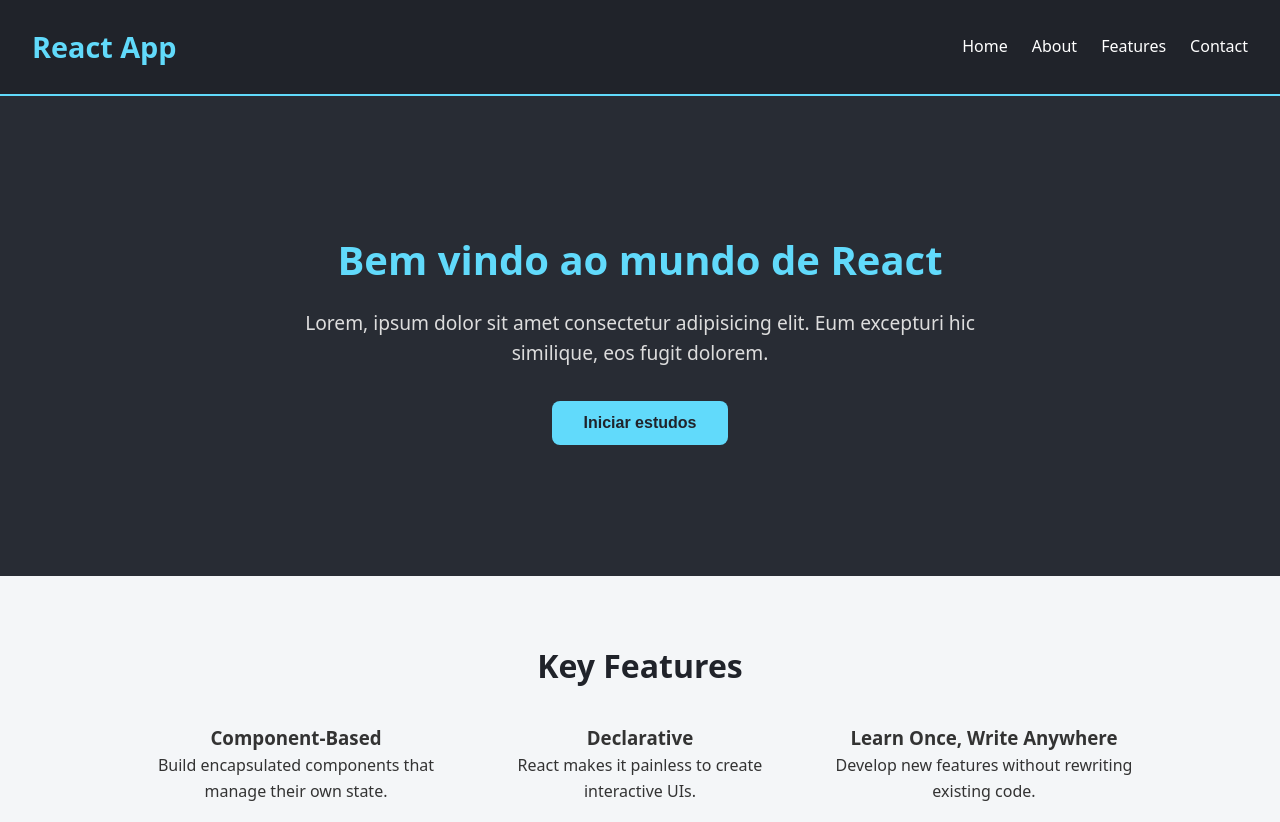
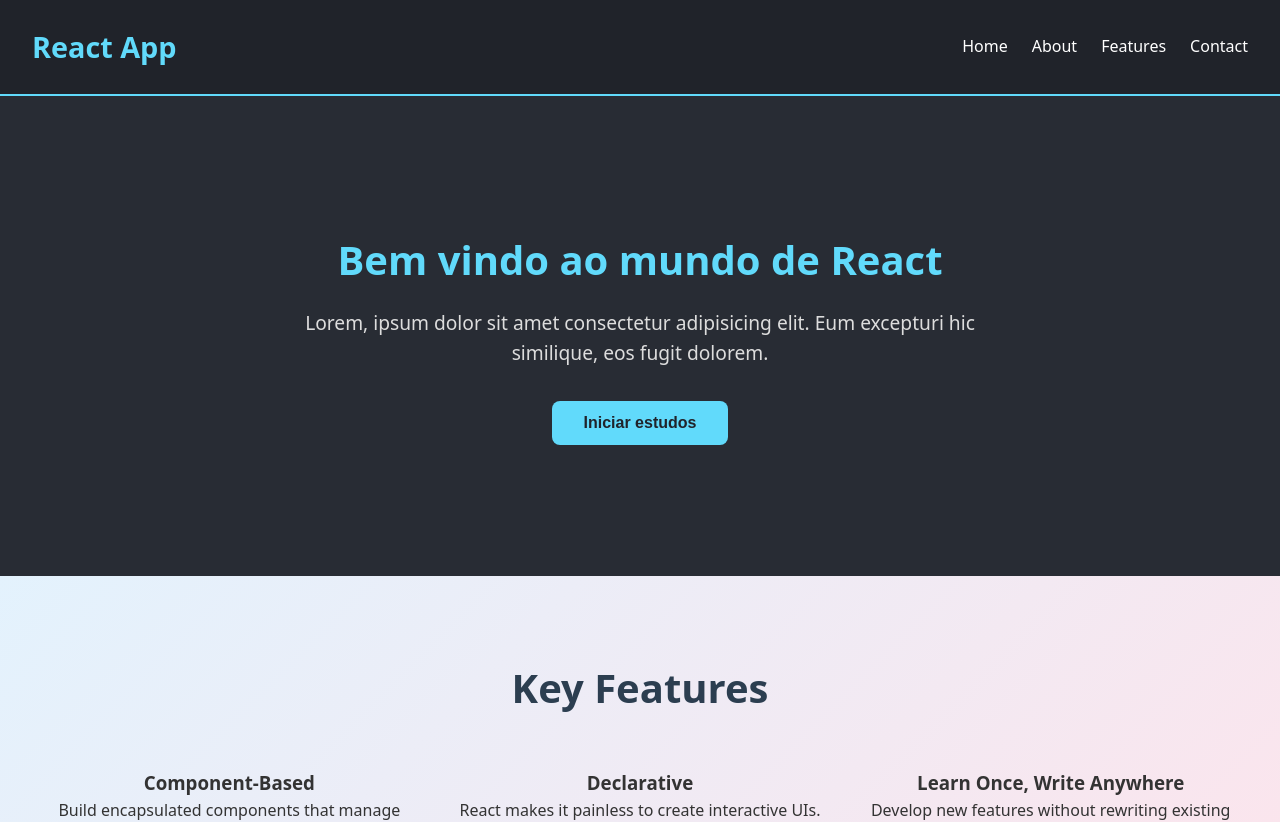
Before and after one commit to sarasmorais/react-zero, a React (Vite) app: page / in a window 1280 px wide. Shown: the top 822 px of the page. Built offline with nearby package versions, Linux system fonts and the light colour scheme.

Commit message:
mudando css features

```diff
--- a/src/components/Features/Features.css
+++ b/src/components/Features/Features.css
@@ -1,43 +1,45 @@
 .features {
-    padding: 4rem 2rem;
-    background-color: #f4f6f8;
+    padding: 5rem 2rem;
+    background: linear-gradient(135deg, #e3f2fd, #fce4ec);
     text-align: center;
 }
 
 .features h2 {
-    font-size: 2rem;
-    margin-bottom: 2rem;
-    color: #20232a;
+    font-size: 2.5rem;
+    margin-bottom: 3rem;
+    color: #2c3e50;
 }
 
 .features-grid {
     display: grid;
-    grid-template-columns: repeat(auto-fit, minmax(250px, 1fr));
+    grid-template-columns: repeat(auto-fit, minmax(280px, 1fr));
     gap: 2rem;
-    max-width: 1000px;
+    max-width: 1200px;
     margin: 0 auto;
 }
 
 .features-card {
-    background-color: #ffffff;
-    border-radius: 12px;
+    background: #ffffff;
+    border-radius: 16px;
     padding: 2rem;
-    box-shadow: 0 4px 10px rgba(0, 0, 0, 0.08);
+    box-shadow: 0 8px 20px rgba(0, 0, 0, 0.08);
     transition: transform 0.3s ease, box-shadow 0.3s ease;
+    border: 1px solid #e0e0e0;
 }
 
 .features-card:hover {
-    transform: translateY(-5px);
-    box-shadow: 0 8px 20px rgba(0, 0, 0, 0.15);
+    transform: translateY(-10px);
+    box-shadow: 0 12px 30px rgba(0, 0, 0, 0.15);
 }
 
 .features-card h3 {
+    font-size: 1.4rem;
+    color: #007acc;
     margin-bottom: 1rem;
-    color: #333;
-    font-size: 1.25rem;
 }
 
-  .features-card p {
-    color: #555;
+.features-card p {
+    color: #444;
     font-size: 1rem;
+    line-height: 1.6;
 }
```
